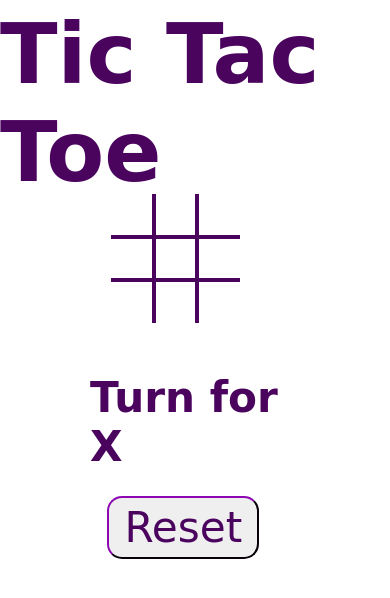
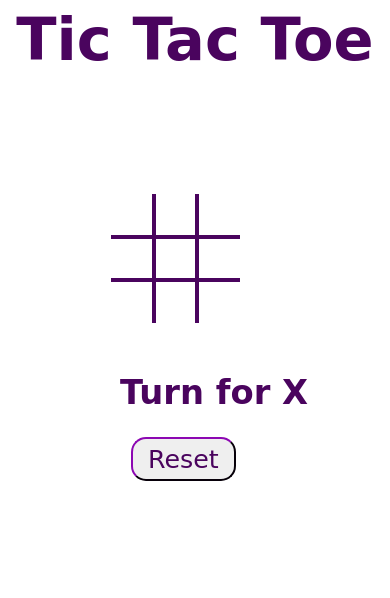
Before and after one commit to Kushal-Pathak07/Tic_Tac_Toe, a plain HTML site: page index.html in a window 390 px wide. Drawn offline with Linux system fonts and the light colour scheme; a web font is replaced by a local one.

Commit message:
commit changes

```diff
--- a/styles.css
+++ b/styles.css
@@ -106,11 +106,14 @@ li{
 
 @media screen and (max-width: 800px)
 {
+    li{
+        font-size: 7vh;
+    }
     .container{
         flex-direction: column;
     }
     .boxtext{
-        font-size: 7vh;
+        font-size: 4vh;
     }
     .left{
         justify-content: center;
@@ -119,13 +122,19 @@ li{
         justify-content: center;
     }
     .info{
+        font-size: 5vh;
         display: flex;
         justify-content: center;
         margin-top: 50px;
     }
     #btn{
+        font-size: 3vh;
         margin-top: 3vh;
         position: relative;
         left: -3vw;
     }
+    .turn{
+        font-size: 4vh;
+        margin-left: 60px;
+    }
 }
```
